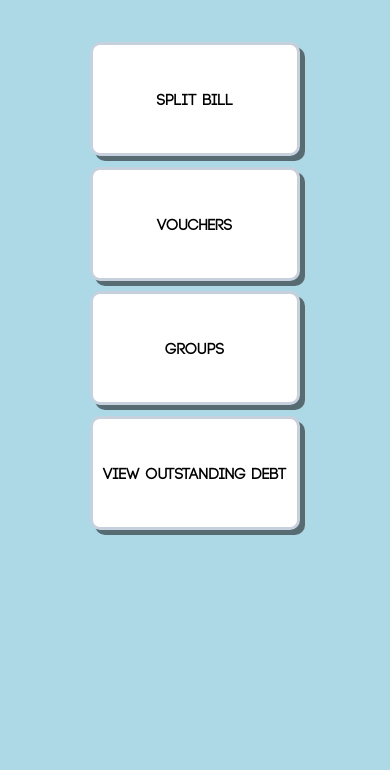
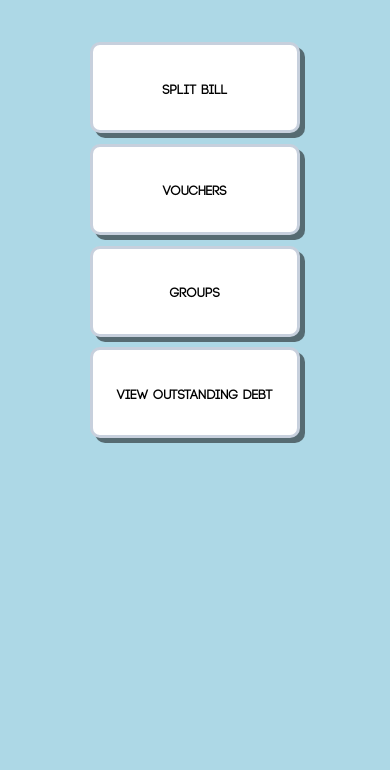
Before and after one commit to NXFORG/INSE---Bill-Splitting-Application, a PHP site: page /index.html in a window 390 px wide. Shown: the part 189-959 px from the top of the page. Run offline with PHP 8.4, Linux system fonts and the light colour scheme; some libraries are stand-ins or nearby versions.

Commit message:
Fixed some scalability issues

```diff
--- a/style.css
+++ b/style.css
@@ -5,6 +5,7 @@ body{
   background-size: cover;
   margin: 0;
 }
+/*CSS for using custom fonts*/
 @font-face {
 font-family: "lml";
 src: url("LemonMilklight.otf");
@@ -12,20 +13,22 @@ src: url("LemonMilklight.otf");
 
 @font-face {
 font-family: "code";
-src: url("code bold.otf");
+src: url("code.otf");
 }
 /*navbar css*/
 .navbar{
   padding: 0;
 }
+/*CSS for navbar item container*/
 .navbar-nav {
   margin:0 auto;
   text-align: center;
 }
+/*CSS for navbar items*/
 .navbar-nav > li {
-  display: inline-block;
   font-size: 22px;
 }
+/*CSS for hover effect on the navbar items*/
 .hvr-fade{
   display: inline-block;
   vertical-align: middle;
@@ -38,12 +41,15 @@ src: url("code bold.otf");
   -webkit-transition-property: color, background-color;
   transition-property: color, background-color;
 }
+/*CSS for jumbotron containing header*/
 .jumbotron{
   background-color: rgba(215, 212, 219,0.7);
 }
+/*CSS for header containing title of the page*/
 header{
   text-align: center;
 }
+/*Css for page title*/
 header > h1{
   font-size: 400%;
   font-family: 'lml';
@@ -87,6 +93,7 @@ main{
   justify-content: center;
   align-items: center;
 }
+/*Button text */
 .button > p{
   font-family: 'code';
   font-weight: bold;
@@ -111,8 +118,11 @@ a:hover{
 }*/
 /* media queries to scale content on smaller devices*/
 @media all and (max-width: 700px) {
+  .button{
+    height: 12%;
+  }
   .button > p{
-    font-size: 100%;
+    font-size: 85%;
   }
 }
 
```
Also changed, not shown: code.otf (renamed from CODE Bold.otf).
